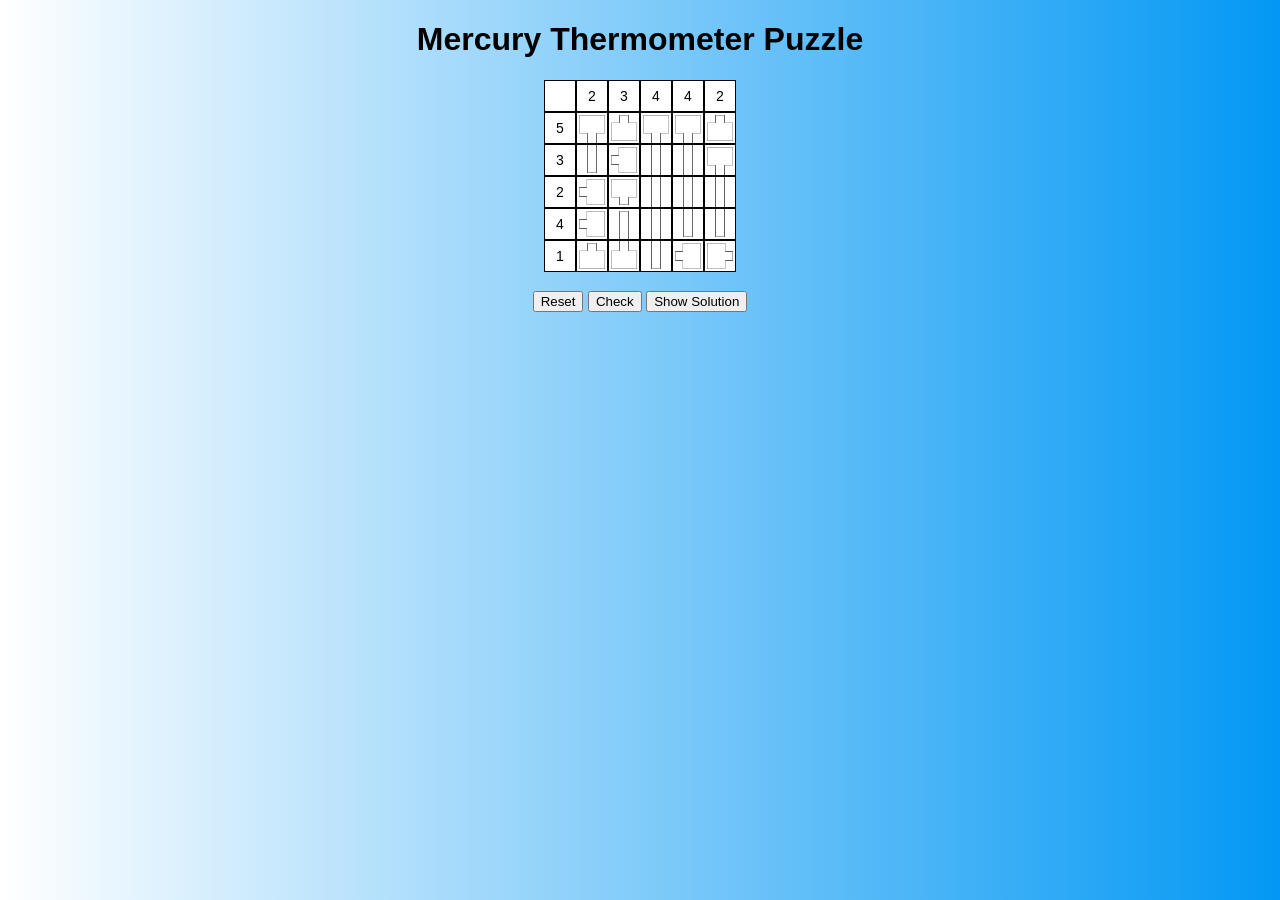
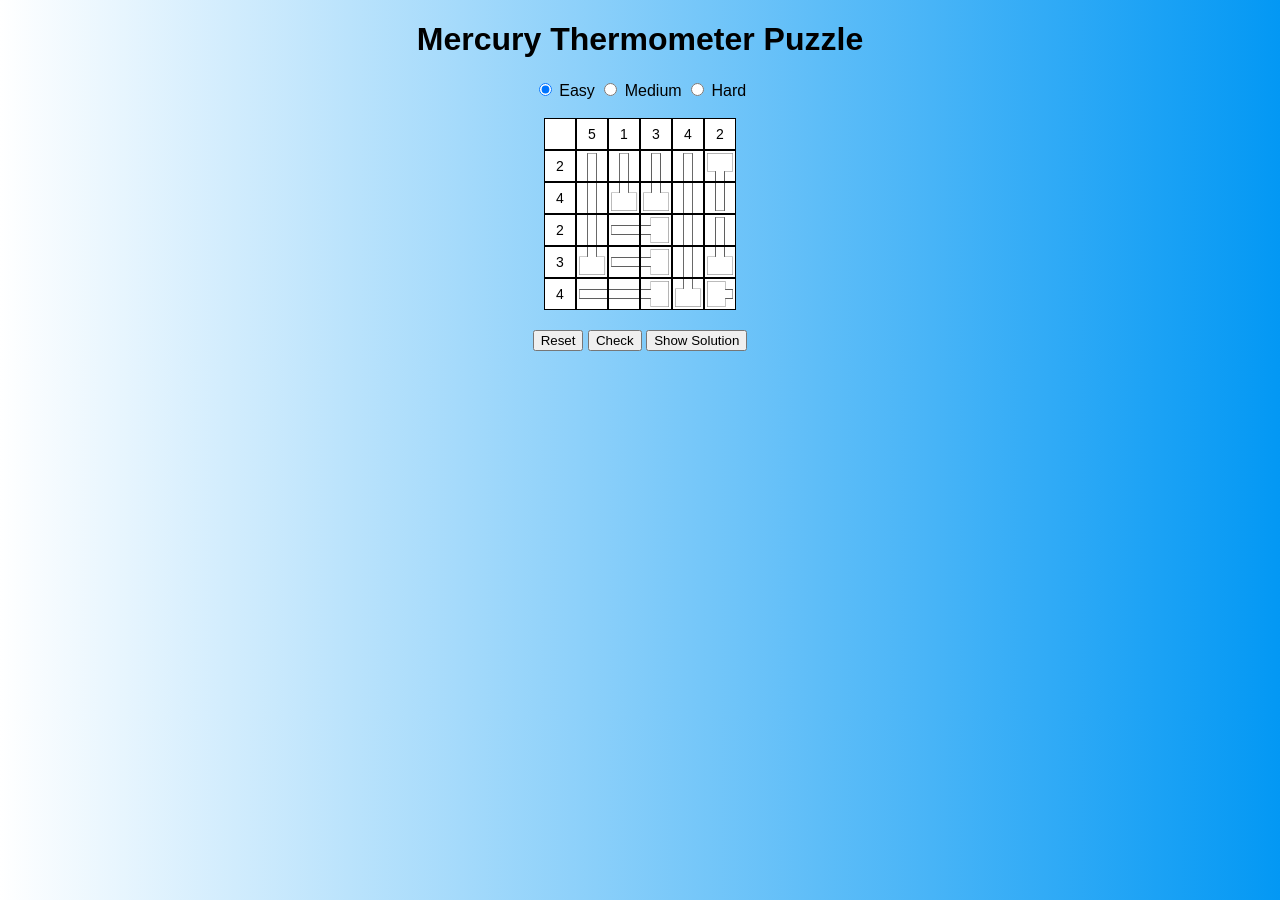
Before and after one commit to Coccoexe/coccoexe.github.io, a Jekyll site: the page Games/Thermometers/thermometers.html, which Jekyll copies as it is, in a window 1280 px wide. Built offline with Jekyll 4.4.1, drawn with Linux system fonts in a browser that asks for light colours; some of the changed lines change nothing that is shown.

Commit message:
major change to game

```diff
--- a/Games/Thermometers/script.js
+++ b/Games/Thermometers/script.js
@@ -1,16 +1,225 @@
 const percentage = 0.6; // percentage of cells to fill
-const numRows = 5;
-const numCols = 5;
+const probFactor = 0.5; // probability of expanding the thermometer
 const puzzleContainer = document.getElementById('puzzle-container');
+var selectedDifficulty = document.querySelectorAll(".radio-group");
+var difficulty = document.querySelector('input[name="difficulty"]:checked').value;
 const reset = document.getElementById('reset');
 const check = document.getElementById('check');
 const show = document.getElementById('show');
 const newGame = document.getElementById('newGame');
+var numRows = 5;
+var numCols = 5;
 var grid = [];
 var filled = [];
 var answer = [];
 
 function generateThermometers() {
+    var puzzle = Array(numRows).fill().map(() => Array(numCols).fill(-1));
+    for (let row = 0; row < numRows; row++) {
+        for (let col = 0; col < numCols; col++) {
+            if (puzzle[row][col] != -1) continue;
+            let tmp = getOrientation(row, col, puzzle);
+            puzzle[row][col] = tmp;
+            //expand in the direction of the orientation
+            let prob = 1;
+            switch (tmp) {
+                case 0: // up
+                    for (let i = 0; i < numRows; i++) {
+                        if (i == row) continue;
+                        if (puzzle[i][col] != -1) continue;
+                        if (puzzle[i][col] != -1 && i > row) break;
+                        if (Math.random() < prob) {
+                            puzzle[i][col] = 0;
+                            prob *= probFactor;
+                        }
+                        else break;
+                    }
+                    break;
+                case 1: // right
+                    for (let i = 0; i < numCols; i++) {
+                        if (i == col) continue;
+                        if (puzzle[row][i] != -1) continue;
+                        if (puzzle[row][i] != -1 && i > col) break;
+                        if (Math.random() < prob) {
+                            puzzle[row][i] = 1;
+                            prob *= probFactor;
+                        }
+                        else break;
+                    }
+                    break;
+                case 2: // down
+                    for (let i = 0; i < numRows; i++) {
+                        if (i == row) continue;
+                        if (puzzle[i][col] != -1) continue;
+                        if (puzzle[i][col] != -1 && i > row) break;
+                        if (Math.random() < prob) {
+                            puzzle[i][col] = 2;
+                            prob *= probFactor;
+                        }
+                        else break;
+                    }
+                    break;
+                case 3: // left
+                    for (let i = 0; i < numCols; i++) {
+                        if (i == col) continue;
+                        if (puzzle[row][i] != -1) continue;
+                        if (puzzle[row][i] != -1 && i > col) break;
+                        if (Math.random() < prob) {
+                            puzzle[row][i] = 3;
+                            prob *= probFactor;
+                        }
+                        else break;
+                    }
+            }
+        }
+    }
+    return puzzle;
+}
+
+function getOrientation(row, col, table) {
+
+    if (table[row][col] != -1) return table[row][col];
+
+    // get neighbours orientation
+    var up = NaN;
+    var right = NaN;
+    var down = NaN;
+    var left = NaN;
+
+    // border cases
+    (row > 0) ? up = table[row - 1][col] : up = -1;
+    (col < numCols - 1) ? right = table[row][col + 1] : right = -1;
+    (row < numRows - 1) ? down = table[row + 1][col] : down = -1;
+    (col > 0) ? left = table[row][col - 1] : left = -1;
+
+    // neighbor possible equal orientation
+    if (up == 1 || up == 3) up = NaN;
+    if (right == 0 || right == 2) right = NaN;
+    if (down == 1 || down == 3) down = NaN;
+    if (left == 0 || left == 2) left = NaN;
+
+    // array of neighbors
+    var neighbors = [up, right, down, left];
+
+    // remove NaN
+    neighbors = neighbors.filter(function (el) {
+        return !isNaN(el) && el != -1;
+    });
+
+    if (up == -1 || down == -1) neighbors.push(0, 2);
+    if (right == -1 || left == -1) neighbors.push(1, 3);
+
+    // remove duplicates
+    neighbors = neighbors.filter(function (item, pos) {
+        return neighbors.indexOf(item) == pos;
+    });
+
+    if (neighbors.length != 0)
+        return neighbors[Math.floor(Math.random() * neighbors.length)]; //return one of the neighbors
+
+    return Math.floor(Math.random() * 4); // return a random orientation
+}
+
+function processCorrections() {
+    let single = getSingles();
+
+    // get adjacent singles
+    let adj = [];
+    for (let i = 0; i < single.length; i++) {
+        for (let j = i + 1; j < single.length; j++) {
+            if (single[i][0] == single[j][0] && Math.abs(single[i][1] - single[j][1]) == 1) {
+                adj.push([single[i], single[j]]);
+            }
+            else if (single[i][1] == single[j][1] && Math.abs(single[i][0] - single[j][0]) == 1) {
+                adj.push([single[i], single[j]]);
+            }
+        }
+    }
+
+    adj = mergeAdjacentCouples(adj);
+
+    for (let i = 0; i < adj.length; i++) {
+        let orientation = Math.floor(Math.random() * 2) * 2;
+        if (adj[i][0][0] == adj[i][1][0]) orientation++;
+        for (let k = 0; k < adj[i].length; k++)
+            grid[adj[i][k][0]][adj[i][k][1]] = orientation;
+    }
+}
+
+function placementCorrection() {
+    let temp = JSON.parse(JSON.stringify(grid));
+    while (true) {
+        processCorrections();
+        if (JSON.stringify(temp) == JSON.stringify(grid)) break;
+        temp = JSON.parse(JSON.stringify(grid));
+    }
+
+    clearPuzzle();
+    displayThermometers(grid, answer);
+}
+
+function mergeAdjacentCouples(adjacentCouples) {
+    const mergedCouples = [];
+
+    for (const couple of adjacentCouples) {
+        let merged = false;
+
+        for (let i = 0; i < mergedCouples.length; i++) {
+            const mergedCouple = mergedCouples[i];
+
+            if (mergedCouple.some(cell => couple.includes(cell))) {
+                // Check if the couple is adjacent along a row or column
+                if (
+                    (mergedCouple[0][0] === mergedCouple[1][0] && couple[0][0] === couple[1][0]) ||
+                    (mergedCouple[0][1] === mergedCouple[1][1] && couple[0][1] === couple[1][1])
+                ) {
+                    mergedCouple.push(...couple.filter(cell => !mergedCouple.includes(cell)));
+                    merged = true;
+                    break;
+                }
+            }
+        }
+
+        if (!merged) {
+            mergedCouples.push(couple);
+        }
+    }
+
+    //sort by length, shortest first
+    mergedCouples.sort(function (a, b) {
+        return a.length - b.length;
+    });
+
+    return mergedCouples;
+}
+
+function getSingles() {
+    var single = [];
+
+    // find placement of single orientation
+    for (let row = 0; row < numRows; row++) {
+        for (let col = 0; col < numCols; col++) {
+            let up = NaN;
+            let right = NaN;
+            let down = NaN;
+            let left = NaN;
+            if (row > 0) up = grid[row - 1][col];
+            if (col < numCols - 1) right = grid[row][col + 1];
+            if (row < numRows - 1) down = grid[row + 1][col];
+            if (col > 0) left = grid[row][col - 1];
+            // if different from all the neighbors
+            let curr = grid[row][col];
+            if (curr == 0 && up != 0 && down != 0) single.push([row, col]);
+            if (curr == 1 && right != 1 && left != 1) single.push([row, col]);
+            if (curr == 2 && up != 2 && down != 2) single.push([row, col]);
+            if (curr == 3 && right != 3 && left != 3) single.push([row, col]);
+        }
+    }
+
+    return single;
+}
+
+function generateThermometers_OLD() {
     var puzzle = Array(numRows).fill().map(() => Array(numCols).fill(-1));
 
     for (let row = 0; row < numRows; row++) {
@@ -20,6 +229,23 @@ function generateThermometers() {
             if (puzzle[row][col] == -1) {
                 // generate a thermomether with random orientation
                 var orientation = Math.floor(Math.random() * 4);
+
+                if (row == 0) {
+                    if (orientation == 0) orientation = 2;
+                    else if (orientation == 3) orientation = 1;
+                }
+                else if (row == numRows - 1) {
+                    if (orientation == 2) orientation = 0;
+                    else if (orientation == 1) orientation = 3;
+                }
+                else if (col == 0) {
+                    if (orientation == 0) orientation = 3;
+                    else if (orientation == 1) orientation = 2;
+                }
+                else if (col == numCols - 1) {
+                    if (orientation == 3) orientation = 0;
+                    else if (orientation == 2) orientation = 1;
+                }
 
                 // set the cell as the start of the thermometer
                 puzzle[row][col] = orientation;
@@ -140,8 +366,8 @@ function displayThermometers(puzzle, fill) {
                     cell.textContent = '';
                     break;
                 case 0: // Up orientation
-                    if (row < numRows - 1 && grid[row+1][col] == 0)
-                        if (row > 0 && grid[row-1][col] == 0)
+                    if (row < numRows - 1 && grid[row + 1][col] == 0)
+                        if (row > 0 && grid[row - 1][col] == 0)
                             if (fill[row][col] == 1)
                                 img.src = './src/vertical_open_filled.png';
                             else
@@ -152,7 +378,7 @@ function displayThermometers(puzzle, fill) {
                             else
                                 img.src = './src/up_closed.png';
                     else
-                        if (row > 0 && grid[row-1][col] == 0)
+                        if (row > 0 && grid[row - 1][col] == 0)
                             if (fill[row][col] == 1)
                                 img.src = './src/up_base_open_filled.png';
                             else
@@ -164,8 +390,8 @@ function displayThermometers(puzzle, fill) {
                                 img.src = './src/up_base_closed.png';
                     break;
                 case 1: // Right orientation
-                    if (col > 0 && grid[row][col-1] == 1)
-                        if (col < numCols - 1 && grid[row][col+1] == 1)
+                    if (col > 0 && grid[row][col - 1] == 1)
+                        if (col < numCols - 1 && grid[row][col + 1] == 1)
                             if (fill[row][col] == 1)
                                 img.src = './src/horizontal_open_filled.png';
                             else
@@ -176,7 +402,7 @@ function displayThermometers(puzzle, fill) {
                             else
                                 img.src = './src/right_closed.png';
                     else
-                        if (col < numCols - 1 && grid[row][col+1] == 1)
+                        if (col < numCols - 1 && grid[row][col + 1] == 1)
                             if (fill[row][col] == 1)
                                 img.src = './src/right_base_open_filled.png';
                             else
@@ -188,8 +414,8 @@ function displayThermometers(puzzle, fill) {
                                 img.src = './src/right_base_closed.png';
                     break;
                 case 2: // Down orientation
-                    if (row > 0 && grid[row-1][col] == 2)
-                        if (row < numRows - 1 && grid[row+1][col] == 2)
+                    if (row > 0 && grid[row - 1][col] == 2)
+                        if (row < numRows - 1 && grid[row + 1][col] == 2)
                             if (fill[row][col] == 1)
                                 img.src = './src/vertical_open_filled.png';
                             else
@@ -200,7 +426,7 @@ function displayThermometers(puzzle, fill) {
                             else
                                 img.src = './src/down_closed.png';
                     else
-                        if (row < numRows - 1 && grid[row+1][col] == 2)
+                        if (row < numRows - 1 && grid[row + 1][col] == 2)
                             if (fill[row][col] == 1)
                                 img.src = './src/down_base_open_filled.png';
                             else
@@ -212,8 +438,8 @@ function displayThermometers(puzzle, fill) {
                                 img.src = './src/down_base_closed.png';
                     break;
                 case 3: // Left orientation
-                    if (col < numCols - 1 && grid[row][col+1] == 3)
-                        if (col > 0 && grid[row][col-1] == 3)
+                    if (col < numCols - 1 && grid[row][col + 1] == 3)
+                        if (col > 0 && grid[row][col - 1] == 3)
                             if (fill[row][col] == 1)
                                 img.src = './src/horizontal_open_filled.png';
                             else
@@ -224,7 +450,7 @@ function displayThermometers(puzzle, fill) {
                             else
                                 img.src = './src/left_closed.png';
                     else
-                        if (col > 0 && grid[row][col-1] == 3)
+                        if (col > 0 && grid[row][col - 1] == 3)
                             if (fill[row][col] == 1)
                                 img.src = './src/left_base_open_filled.png';
                             else
@@ -279,8 +505,7 @@ function randomFill() {
                     if (grid[i][col] == 0 && filled[i][col] == 0)
                         temp++;
                 }
-                if (temp <= count)
-                {
+                if (temp <= count) {
                     for (let i = row; i < numRows; i++) {
                         if (grid[i][col] == 0 && filled[i][col] == 0) {
                             filled[i][col] = 1;
@@ -294,8 +519,7 @@ function randomFill() {
                     if (grid[row][i] == 1 && filled[row][i] == 0)
                         temp++;
                 }
-                if (temp <= count)
-                {
+                if (temp <= count) {
                     for (let i = col; i >= 0; i--) {
                         if (grid[row][i] == 1 && filled[row][i] == 0) {
                             filled[row][i] = 1;
@@ -309,8 +533,7 @@ function randomFill() {
                     if (grid[i][col] == 2 && filled[i][col] == 0)
                         temp++;
                 }
-                if (temp <= count)
-                {
+                if (temp <= count) {
                     for (let i = row; i >= 0; i--) {
                         if (grid[i][col] == 2 && filled[i][col] == 0) {
                             filled[i][col] = 1;
@@ -324,8 +547,7 @@ function randomFill() {
                     if (grid[row][i] == 3 && filled[row][i] == 0)
                         temp++;
                 }
-                if (temp <= count)
-                {
+                if (temp <= count) {
                     for (let i = col; i < numCols; i++) {
                         if (grid[row][i] == 3 && filled[row][i] == 0) {
                             filled[row][i] = 1;
@@ -339,11 +561,11 @@ function randomFill() {
     }
 }
 
-function countFilled(){
+function countFilled() {
     var rows = Array(numRows).fill(0);
     var cols = Array(numCols).fill(0);
     for (let row = 0; row < numRows; row++) {
-        for (let col = 0; col < numCols; col++){
+        for (let col = 0; col < numCols; col++) {
             if (filled[row][col] == 1) {
                 rows[row]++;
                 cols[col]++;
@@ -358,8 +580,8 @@ function beautification() {
     var cells = document.getElementsByClassName('cell');
     var cellHeight = cells[0].offsetHeight;
     var cellWidth = cells[0].offsetWidth;
-    var puzzleHeight = (numRows+1) * cellHeight + 1;
-    var puzzleWidth = (numCols+1) * cellWidth + 1;
+    var puzzleHeight = (numRows + 1) * cellHeight + 2;
+    var puzzleWidth = (numCols + 1) * cellWidth + 2;
 
     // adjust the puzzle container
     puzzleContainer.style.width = puzzleWidth + 'px';
@@ -378,10 +600,24 @@ function start() {
     answer = Array(numRows).fill().map(() => Array(numCols).fill(0));
     randomFill();
     displayThermometers(grid, answer);
+    placementCorrection();
 
     // Beautification
     beautification();
+
 }
+
+// DIFFICULTY
+function handleDifficultyChange(event) {
+    diff = parseInt(event.target.value);
+    numCols = diff;
+    numRows = diff;
+    clearPuzzle();
+    start();
+  }
+  selectedDifficulty.forEach(group => {
+    group.addEventListener("change", handleDifficultyChange);
+  });
 
 // RESET
 reset.addEventListener('click', () => {
@@ -393,19 +629,40 @@ reset.addEventListener('click', () => {
 // CHECK
 check.addEventListener('click', () => {
 
-    let ans = JSON.stringify(answer).replace('2', '0');
-    let fil = JSON.stringify(filled);
+    let temp = countFilled();
+    let rows = temp[0];
+    let cols = temp[1];
 
-    if (ans == fil) {
-        alert('Correct!');
-        // hide buttons
-        reset.style.display = 'none';
-        check.style.display = 'none';
-        show.style.display = 'none';
-        newGame.style.display = 'inline-block';
-    } else {
-        alert('Wrong!');
+    // check if the number of filled cells is correct
+    for (let row = 0; row < numRows; row++) {
+        // count filled in the row
+        let count = 0;
+        for (let col = 0; col < numCols; col++) {
+            if (answer[row][col] == 1) count++;
+        }
+        if (count != rows[row]) {
+            alert('Wrong! Try again.');
+            return;
+        }
     }
+    for (let col = 0; col < numCols; col++) {
+        // count filled in the column
+        let count = 0;
+        for (let row = 0; row < numRows; row++) {
+            if (answer[row][col] == 1) count++;
+        }
+        if (count != cols[col]) {
+            alert('Wrong! Try again.');
+            return;
+        }
+    }
+
+    alert('Correct!');
+    // hide buttons
+    reset.style.display = 'none';
+    check.style.display = 'none';
+    show.style.display = 'none';
+    newGame.style.display = 'inline-block';
 });
 
 // SHOW
@@ -471,5 +728,4 @@ puzzleContainer.addEventListener('click', (e) => {
 });
 
 
-
 start();
--- a/Games/Thermometers/thermometers.html
+++ b/Games/Thermometers/thermometers.html
@@ -8,6 +8,15 @@
 </head>
 <body>
   <h1>Mercury Thermometer Puzzle</h1>
+  <div class="radio-group">
+    <input type="radio" id="Easy" name="difficulty" value="5" checked>
+    <label for="Easy">Easy</label>
+    <input type="radio" id="Medium" name="difficulty" value="7">
+    <label for="Medium">Medium</label>
+    <input type="radio" id="Hard" name="difficulty" value="9">
+    <label for="Hard">Hard</label>
+  </div>
+  </br>
   <div id="puzzle-container"></div>
 </br>
 <div style="text-align: center;">
```
